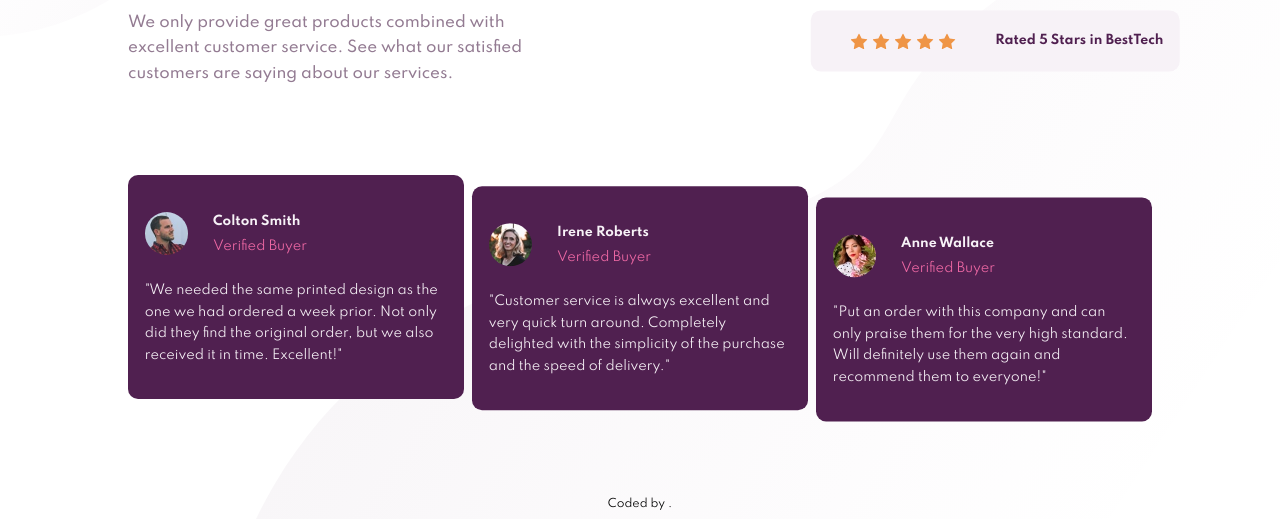
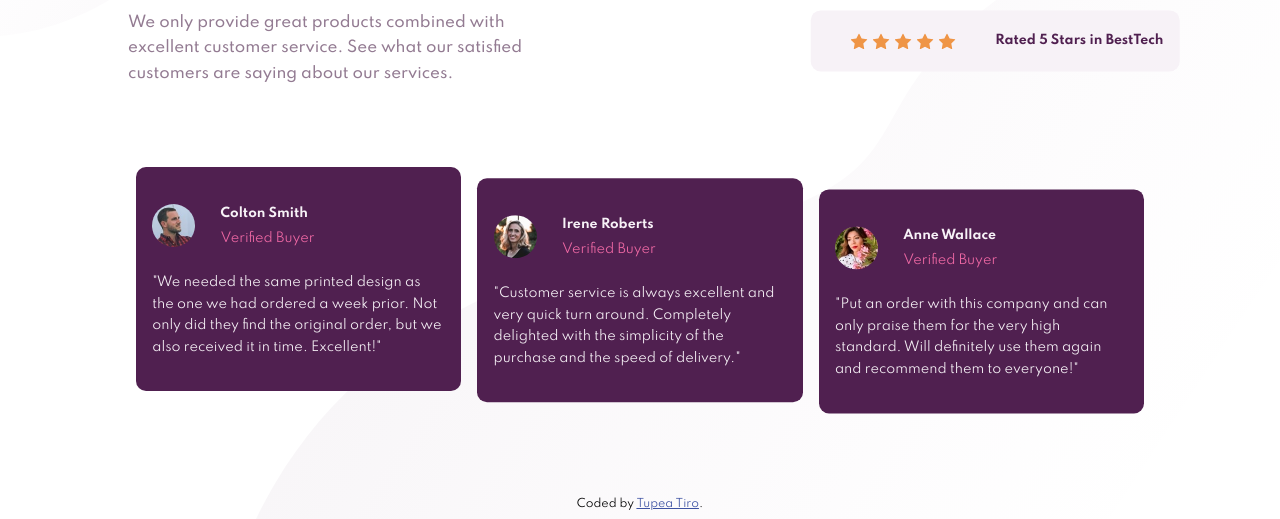
Before and after one commit to Tiro-Tupea/social-proof-section-master, a plain HTML site: page index.html in a window 1280 px wide. Shown: the part 281-800 px from the top of the page. Drawn offline with Linux system fonts and the light colour scheme.

Commit message:
fix some css issue

```diff
--- a/index.html
+++ b/index.html
@@ -147,7 +147,7 @@
       </div>
     </div>
     <div class="attribution">
-      <p>Coded by <a href=></a>.</p>
+      <p>Coded by <a href=https://github.com/Tiro-Tupea>Tupea Tiro</a>.</p>
     </div>
   </body>
 </html>
--- a/style.css
+++ b/style.css
@@ -107,6 +107,7 @@
     transition: all 0.5s;
     z-index: 4;
     margin-bottom: 3%;
+
   }
 
   .rating:nth-of-type(1):hover {
@@ -164,6 +165,7 @@
     width: 42vmin;
     height: 28vmin;
     border-radius: 10px;
+    margin: 0.5rem;
     background-color: hsl(300, 43%, 22%);
     transition: all 0.5s;
     z-index: 4;
```
